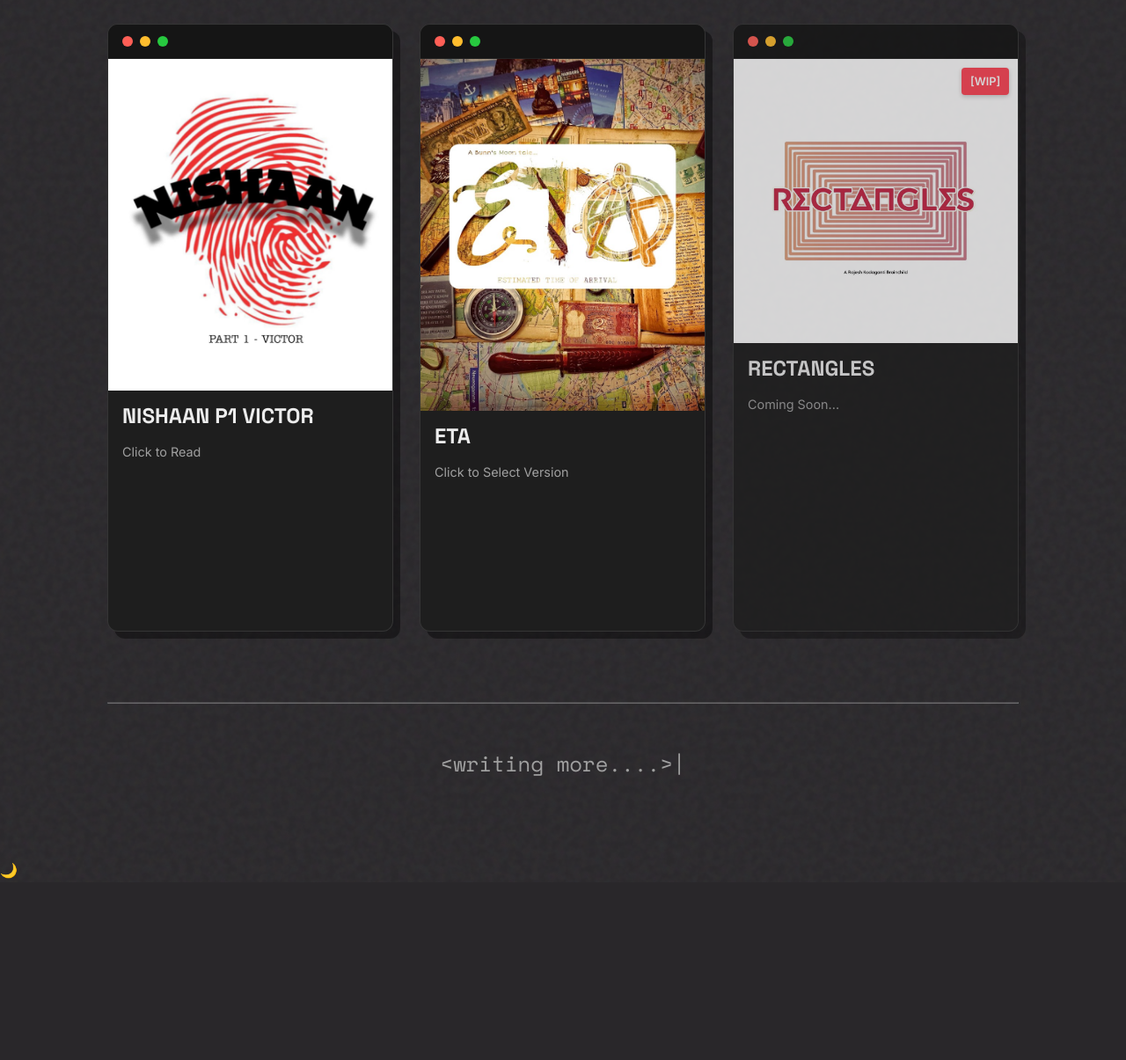
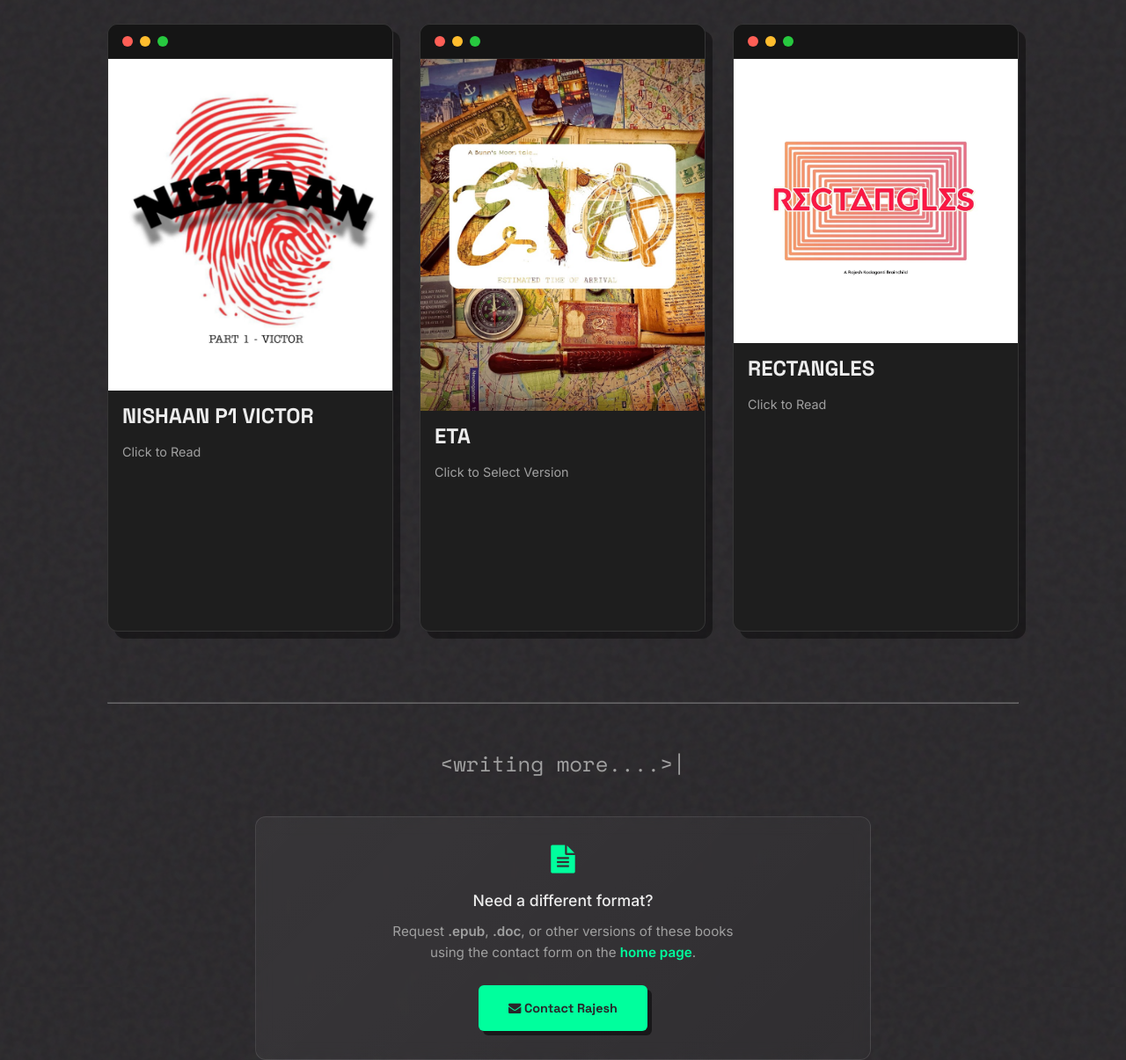
Before and after one commit to Unigalactix/rajeshkodaganti, a plain HTML site: page books.html in a window 1280 px wide. Shown: the part 158-1363 px from the top of the page at 88% size. Before the commit the page ends 1161 px from the top, so only its background shows below. Drawn offline with nearby package versions, Linux system fonts and the light colour scheme.

Commit message:
updated reactangles book and contact link

```diff
--- a/books.html
+++ b/books.html
@@ -87,32 +87,27 @@
                 </div>
             </div>
 
-            <!-- Book 3: RECTANGELS -->
+            <!-- Book 3: RECTANGLES -->
             <div class="col-md-4">
-                <div class="browser-card" style="margin-bottom: 8rem; opacity: 0.8; cursor: not-allowed;">
+                <a href="books/RECTANGLES.pdf" target="_blank" style="text-decoration: none;">
+                    <div class="browser-card" style="margin-bottom: 8rem;">
                         <div class="browser-header">
                             <div class="dot red"></div>
                             <div class="dot yellow"></div>
                             <div class="dot green"></div>
                         </div>
                         <div class="browser-content"
-                        style="padding: 0; overflow: hidden; display: flex; flex-direction: column; align-items: center; position: relative;">
-                        <!-- WIP Overlay/Badge -->
-                        <div
-                            style="position: absolute; top: 10px; right: 10px; background: #ff4757; color: white; padding: 5px 10px; border-radius: 4px; font-weight: bold; font-size: 0.8rem; z-index: 2; box-shadow: 0 2px 5px rgba(0,0,0,0.2);">
-                            [WIP]
-                        </div>
-
+                            style="padding: 0; overflow: hidden; display: flex; flex-direction: column; align-items: center;">
                             <img src="book_covers/RECTANGLES-COVER.webp" alt="RECTANGLES Cover"
-                            style="width: 100%; height: auto; display: block; max-height: 400px; object-fit: cover; filter: grayscale(30%);">
-
+                                style="width: 100%; height: auto; display: block; max-height: 400px; object-fit: cover;">
                             <div style="padding: 1rem; width: 100%;">
                                 <h3>RECTANGLES</h3>
-                            <p style="margin-top: 0.5rem; color: var(--text-muted); font-size: 0.9rem;">Coming Soon...
-                            </p>
+                                <p style="margin-top: 0.5rem; color: var(--text-muted); font-size: 0.9rem;">Click to
+                                    Read</p>
                             </div>
                         </div>
                     </div>
+                </a>
             </div>
 
             <!-- Divider and Typing Animation -->
@@ -122,9 +117,62 @@
             <div class="col-12">
                 <hr style="margin-top: 5rem; margin-bottom: 3rem; border-color: var(--text-color); opacity: 0.3;">
                 <div class="typing-container"
-                    style="text-align: center; margin-bottom: 5rem; font-family: 'Space Mono', monospace; font-size: 1.5rem; color: var(--text-muted); min-height: 2em;">
+                    style="text-align: center; margin-bottom: 2rem; font-family: 'Space Mono', monospace; font-size: 1.5rem; color: var(--text-muted); min-height: 2em;">
                     <span id="footer-typing-text"></span><span class="cursor"
                         style="animation: blink 1s infinite;">|</span>
+                </div>
+
+                <!-- Book Format Request Footer -->
+                <div class="book-request-footer" style="
+                    text-align: center;
+                    margin-bottom: 5rem;
+                    padding: 2rem;
+                    background: linear-gradient(135deg, rgba(255,255,255,0.05), rgba(255,255,255,0.02));
+                    border: 1px solid rgba(255,255,255,0.1);
+                    border-radius: 12px;
+                    backdrop-filter: blur(10px);
+                    max-width: 700px;
+                    margin-left: auto;
+                    margin-right: auto;
+                ">
+                    <i class="fa fa-file-text" style="
+                        font-size: 2rem;
+                        color: var(--accent-green);
+                        margin-bottom: 1rem;
+                        display: block;
+                    "></i>
+                    <p style="
+                        font-size: 1.1rem;
+                        color: var(--text-color);
+                        margin-bottom: 0.5rem;
+                        font-weight: 500;
+                    ">
+                        Need a different format?
+                    </p>
+                    <p style="
+                        font-size: 0.95rem;
+                        color: var(--text-muted);
+                        margin-bottom: 1.5rem;
+                        line-height: 1.6;
+                    ">
+                        Request <strong>.epub</strong>, <strong>.doc</strong>, or other versions of these books<br>
+                        using the contact form on the <a href="index.html#contact" style="
+                            color: var(--accent-green);
+                            text-decoration: none;
+                            font-weight: 600;
+                            border-bottom: 2px solid transparent;
+                            transition: border-bottom 0.3s ease;
+                        " onmouseover="this.style.borderBottom='2px solid var(--accent-green)'"
+                            onmouseout="this.style.borderBottom='2px solid transparent'">home page</a>.
+                    </p>
+                    <a href="index.html#contact" class="btn-fun" style="
+                        display: inline-block;
+                        padding: 0.75rem 2rem;
+                        text-decoration: none;
+                        font-size: 0.9rem;
+                    ">
+                        <i class="fa fa-envelope"></i> Contact Rajesh
+                    </a>
                 </div>
             </div>
             <script src="js/theme-switcher.js?v=2"></script>
```
Also changed, not shown: 1 other file. Lines whose indentation alone changed are shown as unchanged.
